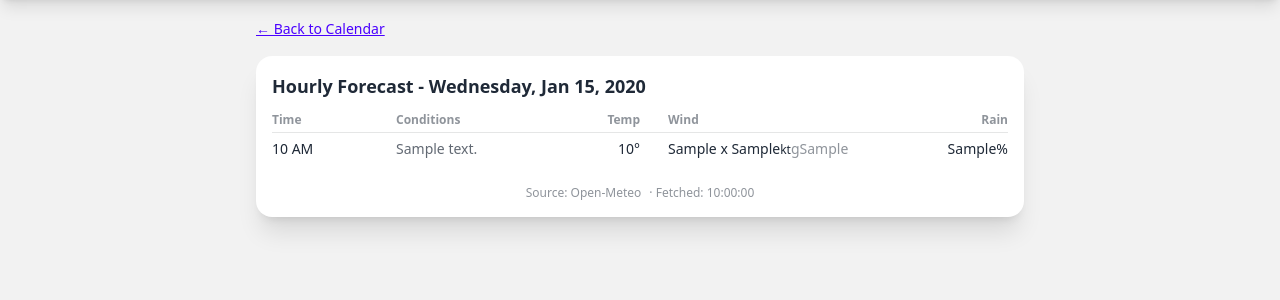
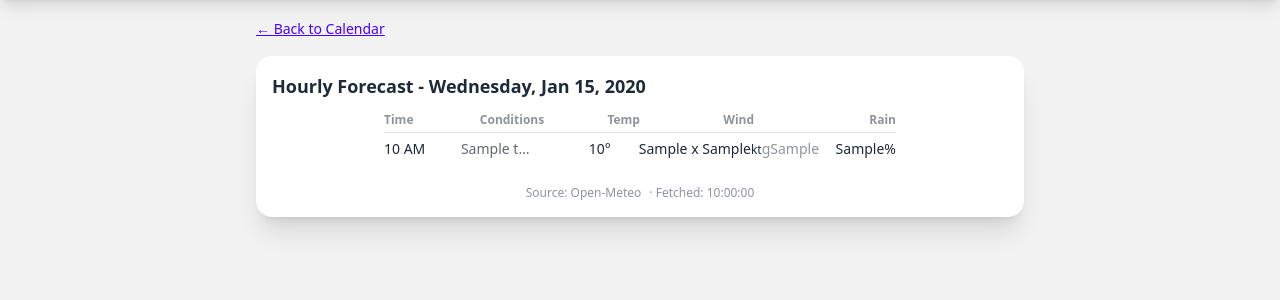
Before and after one commit to dustinkeib/hamsfly, a Django app: template apps/hamsalert/templates/hamsalert/hourly_forecast.html in a window 1280 px wide. Shown: the part 64-364 px from the top of the page. Run offline with Django 5.2, Linux system fonts and the light colour scheme; the template is opened without the code that fills it: most values are stand-ins (such as "Sample title", 1, 10 or a date in 2020); some libraries are stand-ins or nearby versions.

Commit message:
constrain hourly forecast grid width and center column content
Co-Authored-By: Claude Opus 4.5 <noreply@anthropic.com>

```diff
--- a/apps/hamsalert/templates/hamsalert/hourly_forecast.html
+++ b/apps/hamsalert/templates/hamsalert/hourly_forecast.html
@@ -26,20 +26,20 @@
         <div class="card-body p-4">
             <h2 class="card-title text-lg">Hourly Forecast - {{ target_date|date:"l, M j, Y" }}</h2>
 
-            <div class="divide-y divide-base-300 text-sm">
+            <div class="divide-y divide-base-300 text-sm max-w-lg mx-auto">
                 <div class="grid grid-cols-[1fr_1fr_1fr_2fr_1fr] gap-x-1 py-1 text-xs text-base-content/50 font-semibold">
                     <span>Time</span>
-                    <span>Conditions</span>
+                    <span class="text-center">Conditions</span>
                     <span class="text-right">Temp</span>
-                    <span class="pl-6">Wind</span>
+                    <span class="text-center pl-6">Wind</span>
                     <span class="text-right">Rain</span>
                 </div>
                 {% for hour in hourly.hours %}
                 <div class="grid grid-cols-[1fr_1fr_1fr_2fr_1fr] gap-x-1 items-center py-1.5 {% if forloop.counter|divisibleby:2 %}bg-base-200/50{% endif %}">
                     <span class="font-medium">{{ hour.time|time:"g A" }}</span>
-                    <span class="truncate text-base-content/70">{{ hour.weather_description }}</span>
+                    <span class="truncate text-base-content/70 text-center">{{ hour.weather_description }}</span>
                     <span class="text-right">{% if hour.temperature_f is not None %}{{ hour.temperature_f }}°{% else %}--{% endif %}</span>
-                    <span class="pl-6 whitespace-nowrap">{{ hour.wind_arrow }} {{ hour.direction_compass }} {{ hour.wind_speed_kt }}<span class="text-xs">kt</span>{% if hour.wind_gusts_kt is not None %}<span class="text-base-content/50">g{{ hour.wind_gusts_kt }}</span>{% endif %}</span>
+                    <span class="pl-6 whitespace-nowrap text-center">{{ hour.wind_arrow }} {{ hour.direction_compass }} {{ hour.wind_speed_kt }}<span class="text-xs">kt</span>{% if hour.wind_gusts_kt is not None %}<span class="text-base-content/50">g{{ hour.wind_gusts_kt }}</span>{% endif %}</span>
                     <span class="text-right">{% if hour.precipitation_probability is not None %}{{ hour.precipitation_probability }}%{% else %}--{% endif %}</span>
                 </div>
                 {% endfor %}
```
